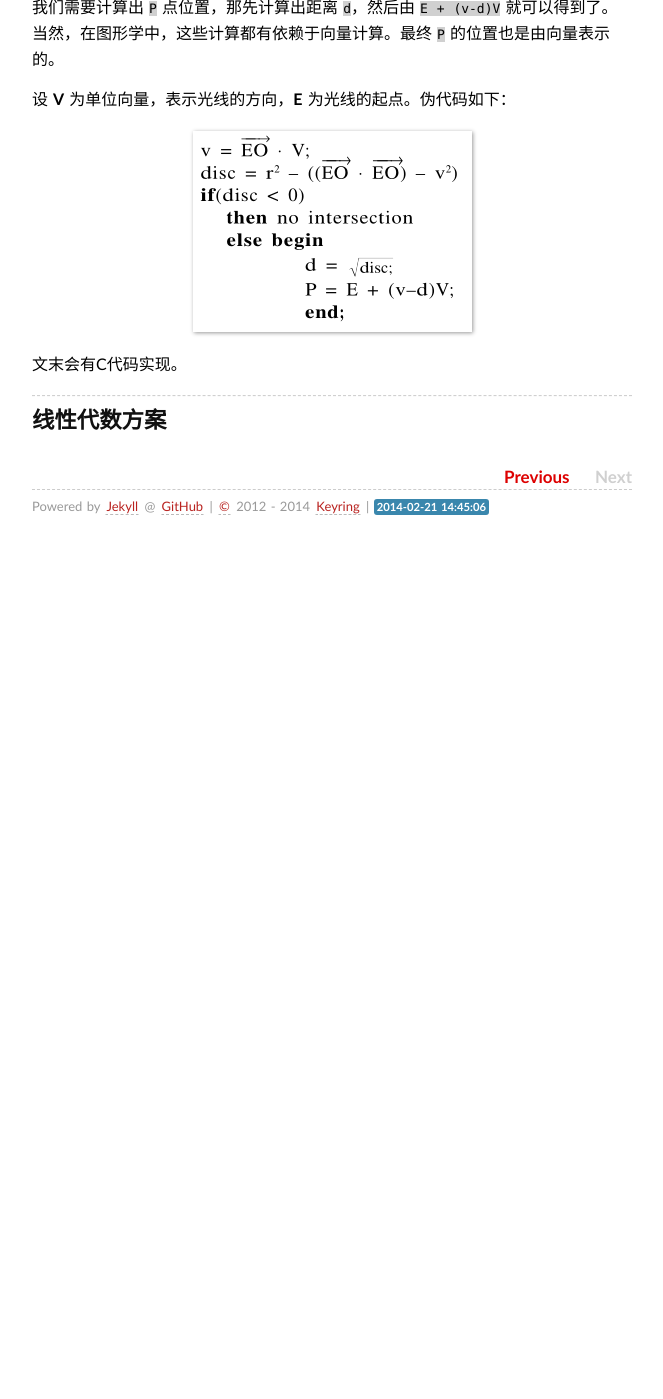
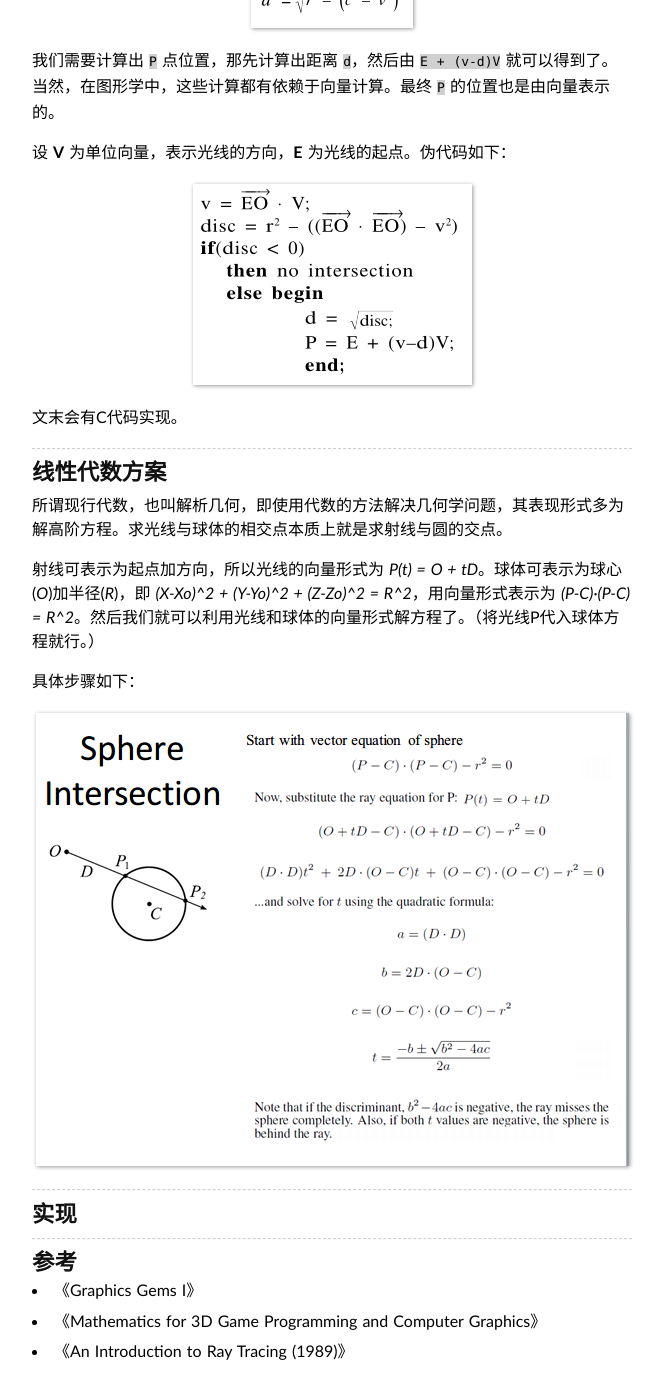
Before and after one commit to keyring/keyring.github.io, a Jekyll site: the page built from _posts/2014-02-14-raytracer_03.md, in a window 1280 px wide and 1400 px high, scrolled down 1222 px. Shown: the whole window, without its empty margins (308-971 px from the left). Built offline with Jekyll 4.4.1, drawn with Linux system fonts in a browser that asks for light colours; some web fonts are replaced; Markdown is read by kramdown in place of the engine named in the settings; comment, search, counter and statistics services are not loaded; before the commit the page ends 1771 px from its top, so only the background shows below that; some of the changed text lies outside the part shown.

Commit message:
add more to raytracer_03.md

```diff
--- a/_posts/2014-02-14-raytracer_03.md
+++ b/_posts/2014-02-14-raytracer_03.md
@@ -8,22 +8,24 @@ tags: 光线追踪 基础知识
 
 在光线追踪器里面，光线-对象的相交运算是计算量最大的，当然也是最重要的。相交计算的效率关系着渲染效率，相交的结果关系着渲染结果。光线-球体相交可能是所有光线-几何体相交中最简单的了，这也是为什么有那么多光线追踪器使用反射球来展示渲染结果。由于其简单性，所以计算速度也快。
 
-本文我们也选择球体来作为渲染对象。对于光线-球体的相交计算，有两种方法。一种基于`几何学`,另一种利用`解析几何（线性代数）`。后者是大部分渲染器器采用的方案，原因在于这种方法可以重用于其他各种平面形状。
+本文我们也选择球体来作为渲染对象。对于光线-球体的相交计算，有两种方法。一种基于**几何学**,另一种利用**解析几何（线性代数）**。后者是大部分渲染器器采用的方案，原因在于这种方法可以重用于其他各种平面形状。
 
 - **[几何学方案](#Geometric)**
 - **[线性代数方案](#Analytic)**
-- **[代码](#code)**
+- **[实现](#Code)**
+- **[参考](#Reference)**
 
 光线-对象相交计算主要是为了回答**是否相交？**、**相交点在哪？**、**最近相交点在哪？**等问题。然后渲染器对最近相交点做一系列后续操作，比如递归追踪光线、根据材质计算反射值，最后算出该点的颜色值，然后再是过滤采样得到最终像素值，最后成为一张完整的图像。这些操作以后会慢慢涉及到，现在先做**光线-球体相交计算**。
 
+------------------------------------------------
 
 ## <span id ="Geometric">几何学方案</span> ##
 
-基于几何的方案非常直观，光线就是射线，而球体在平面上就是一个圆，所以问题就成了**求射线与圆的交点**。射线用向量可以表示成 **O** + t**D**，**O** 为起点，**D** 为方向，一般使用单位向量。
+基于几何的方案非常直观，光线就是射线，而球体在平面上就是一个圆，所以问题就成了**求射线与圆的交点**。射线用向量可以表示成 *P(t) = O + tD*，*O* 为起点，*D* 为方向(一般使用单位向量)。
 
 如图所示：
 
-![](/image/raytracer_03_01.png)
+![](/image/raytracer_03_01.PNG)
 
 由图可以得到下面几个等式：
 
@@ -33,9 +35,27 @@ tags: 光线追踪 基础知识
 
 设 **V** 为单位向量，表示光线的方向，**E** 为光线的起点。伪代码如下：
 
-![](/image/raytracer_03_03.png)
+![](/image/raytracer_03_03.PNG)
 
 文末会有C代码实现。
 
 ------------------------------------------------------------------
 ## <span id ="Analytic">线性代数方案</span> ##
+
+所谓现行代数，也叫解析几何，即使用代数的方法解决几何学问题，其表现形式多为解高阶方程。求光线与球体的相交点本质上就是求射线与圆的交点。
+
+射线可表示为起点加方向，所以光线的向量形式为 *P(t) = O + tD*。球体可表示为球心(*O*)加半径(*R*)，即 *(X-Xo)^2 + (Y-Yo)^2 + (Z-Zo)^2 = R^2*，用向量形式表示为 *(P-C)·(P-C) = R^2*。然后我们就可以利用光线和球体的向量形式解方程了。（将光线P代入球体方程就行。）
+
+具体步骤如下：
+
+![](/image/raytracer_03_04.png)
+
+------------------------------------------------------
+## <span id ="Code">实现</span> ##
+
+-----------------------------------------------------
+## <span id ="Reference">参考</span> ##
+
+- 《Graphics Gems I》
+- 《Mathematics for 3D Game Programming and Computer Graphics》
+- 《An Introduction to Ray Tracing (1989)》
```
Also changed, not shown: image/raytracer_03_04.png (added).
